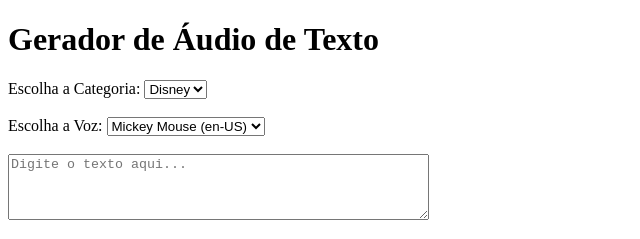
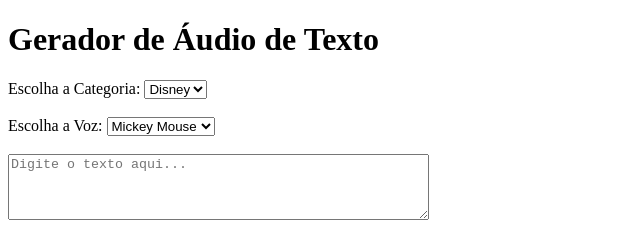
Before and after one commit to luispolis124/capyvoice, a plain HTML site: page index.html in a window 1280 px wide. Shown: the top 239 px of the page, 0-640 px from the left. Drawn offline with Linux system fonts and the light colour scheme.

Commit message:
Update index.html

```diff
--- a/index.html
+++ b/index.html
@@ -25,7 +25,7 @@
     <script>
         let voices = [];
         let customVoices = [
-            { name: "Mickey Mouse", lang: "en-US" } // Adicionando uma voz fictícia para "Mickey Mouse"
+            { name: "Mickey Mouse" } // Removendo o 'en-US' do título
         ];
 
         function populateVoiceList() {
@@ -42,7 +42,7 @@
                 // Adiciona a voz "Mickey Mouse"
                 customVoices.forEach((voice, index) => {
                     const option = document.createElement('option');
-                    option.textContent = `${voice.name} (${voice.lang})`;
+                    option.textContent = voice.name; // Apenas o nome da voz sem o idioma
                     option.value = `custom-${index}`; // Prefixo custom para diferenciar vozes fictícias
                     voiceSelect.appendChild(option);
                 });
```
